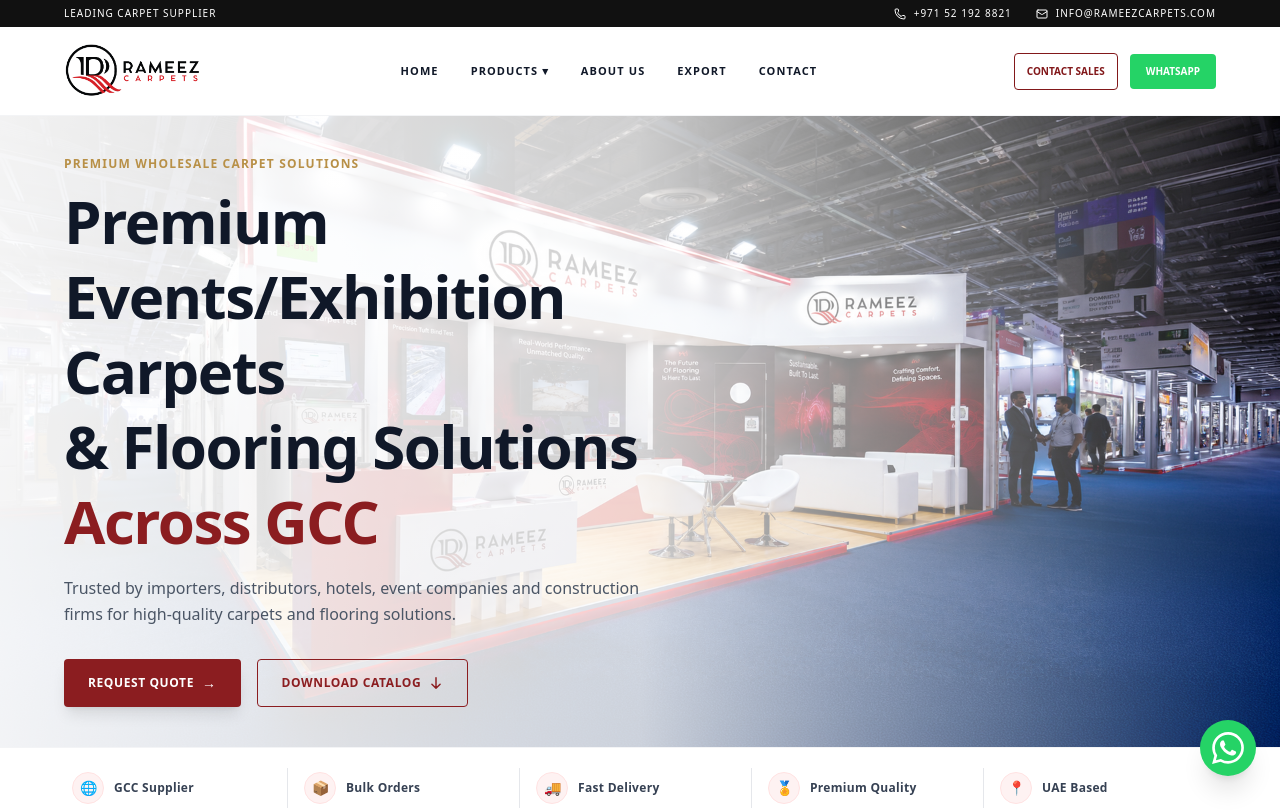
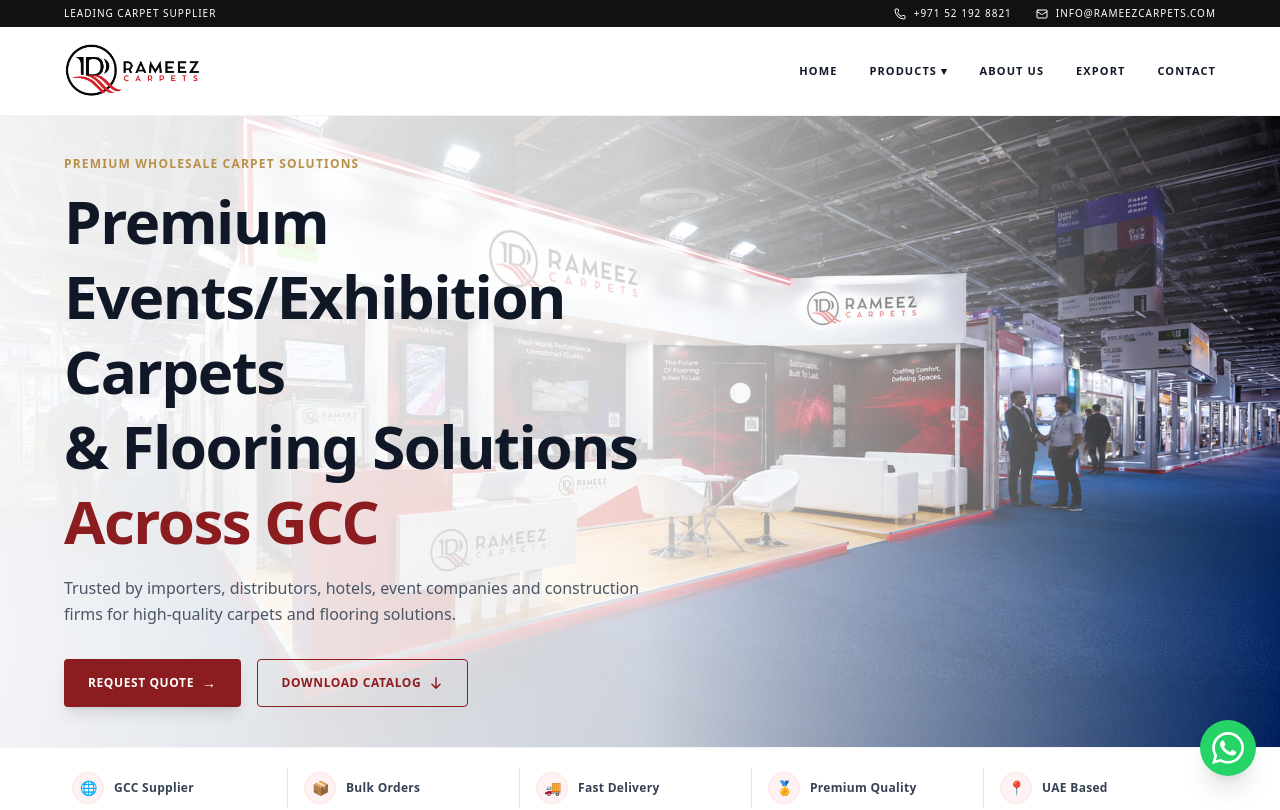
Before and after one commit to rameezraza20-pixel/rameez-carpets, a Next.js app: page / in a window 1280 px wide. Shown: the top 810 px of the page. Built offline with nearby package versions, Linux system fonts and the light colour scheme.

Commit message:
fix hamburger menu on mobile screen

```diff
--- a/src/components/Navbar.tsx
+++ b/src/components/Navbar.tsx
@@ -1,12 +1,14 @@
 "use client";
 import React, { useState } from "react";
 import Image from "next/image";
-import { Menu, X, Phone, Mail } from "lucide-react";
+import { Menu, X, Phone, Mail, ChevronDown, ChevronUp } from "lucide-react";
 import Link from "next/link";
 
 const Navbar = () => {
   const [isDropdownOpen, setIsDropdownOpen] = useState(false);
   const [isMobileMenuOpen, setIsMobileMenuOpen] = useState(false);
+  // State to toggle the mobile product sub-menu
+  const [isMobileProductsOpen, setIsMobileProductsOpen] = useState(false);
 
   const getSlug = (name: string) => name.toLowerCase().replace(/\//g, '-').replace(/\s+/g, '-');
 
@@ -18,7 +20,6 @@
 
   return (
     <header className="w-full bg-white border-b border-gray-100">
-      {/* Utility Bar */}
       <div className="hidden md:flex w-full bg-[#111111] text-white py-1.5 px-6 md:px-16 text-[10px] justify-between items-center uppercase tracking-widest">
         <span>Leading Carpet Supplier</span>
         <div className="flex gap-6">
@@ -38,59 +39,49 @@
 
         <div className="hidden lg:flex items-center gap-6 xl:gap-8 text-[10px] xl:text-[11px] font-bold tracking-widest text-gray-900 uppercase whitespace-nowrap">
           <Link href="/" className="hover:text-red-700">Home</Link>
-
           <div className="relative" onMouseEnter={() => setIsDropdownOpen(true)} onMouseLeave={() => setIsDropdownOpen(false)}>
-            {/* Added aria-expanded to notify screen readers of menu state */}
             <button aria-label="Toggle Products Menu" aria-expanded={isDropdownOpen} className="hover:text-red-700">PRODUCTS ▾</button>
             {isDropdownOpen && (
               <div className="absolute top-full left-0 w-56 bg-white border border-gray-100 shadow-xl py-2 z-50">
                 {productList.map((item, idx) => (
-                  <Link key={idx} href={`/products/${getSlug(item)}`} className="block px-4 py-2 hover:bg-red-50 text-[10px]">
-                    {item}
-                  </Link>
+                  <Link key={idx} href={`/products/${getSlug(item)}`} className="block px-4 py-2 hover:bg-red-50 text-[10px]">{item}</Link>
                 ))}
               </div>
             )}
           </div>
-
           <Link href="/about" className="hover:text-red-700">About Us</Link>
           <Link href="/export" className="hover:text-red-700">Export</Link>
           <Link href="/contact" className="hover:text-red-700">Contact</Link>
         </div>
 
-        {/* Added aria-label to the mobile toggle button */}
         <button className="lg:hidden" aria-label="Toggle mobile navigation menu" onClick={() => setIsMobileMenuOpen(!isMobileMenuOpen)}>
           {isMobileMenuOpen ? <X size={28} /> : <Menu size={28} />}
         </button>
-
-        <div className="hidden lg:flex items-center gap-2 xl:gap-3">
-          <a
-            href="https://wa.me/971521928821"
-            target="_blank"
-            rel="noopener noreferrer"
-            aria-label="Contact our sales team on WhatsApp"
-            className="border border-red-900 text-red-900 font-bold text-[9px] xl:text-[10px] px-3 py-2.5 rounded hover:bg-red-50 whitespace-nowrap"
-          >
-            CONTACT SALES
-          </a>
-          <a
-            href="https://wa.me/971563775899"
-            style={{ backgroundColor: "#25D366" }}
-            aria-label="Chat with us on WhatsApp"
-            className="text-white font-bold text-[9px] xl:text-[10px] px-4 py-2.5 rounded hover:opacity-90 whitespace-nowrap"
-          >
-            WHATSAPP
-          </a>
-        </div>
       </nav>
 
+      {/* FIXED MOBILE MENU */}
       {isMobileMenuOpen && (
-        <div className="lg:hidden bg-white border-t p-6 flex flex-col gap-4 text-[12px] font-bold uppercase tracking-widest">
+        <div className="lg:hidden bg-white border-t p-6 flex flex-col gap-5 text-[14px] font-bold uppercase tracking-widest">
           <Link href="/" onClick={() => setIsMobileMenuOpen(false)}>Home</Link>
+
+          {/* Mobile Product Dropdown */}
+          <button
+            className="flex justify-between items-center w-full text-left"
+            onClick={() => setIsMobileProductsOpen(!isMobileProductsOpen)}
+          >
+            Products {isMobileProductsOpen ? <ChevronUp size={16} /> : <ChevronDown size={16} />}
+          </button>
+          {isMobileProductsOpen && (
+            <div className="flex flex-col gap-3 pl-4 border-l-2 border-gray-100">
+              {productList.map(item => (
+                <Link key={item} href={`/products/${getSlug(item)}`} className="text-[12px] font-normal" onClick={() => setIsMobileMenuOpen(false)}>{item}</Link>
+              ))}
+            </div>
+          )}
+
           <Link href="/about" onClick={() => setIsMobileMenuOpen(false)}>About Us</Link>
-          {productList.map(item => (
-            <Link key={item} href={`/products/${getSlug(item)}`} onClick={() => setIsMobileMenuOpen(false)}>{item}</Link>
-          ))}
+          <Link href="/export" onClick={() => setIsMobileMenuOpen(false)}>Export</Link>
+          <Link href="/contact" onClick={() => setIsMobileMenuOpen(false)}>Contact</Link>
         </div>
       )}
     </header>
```
